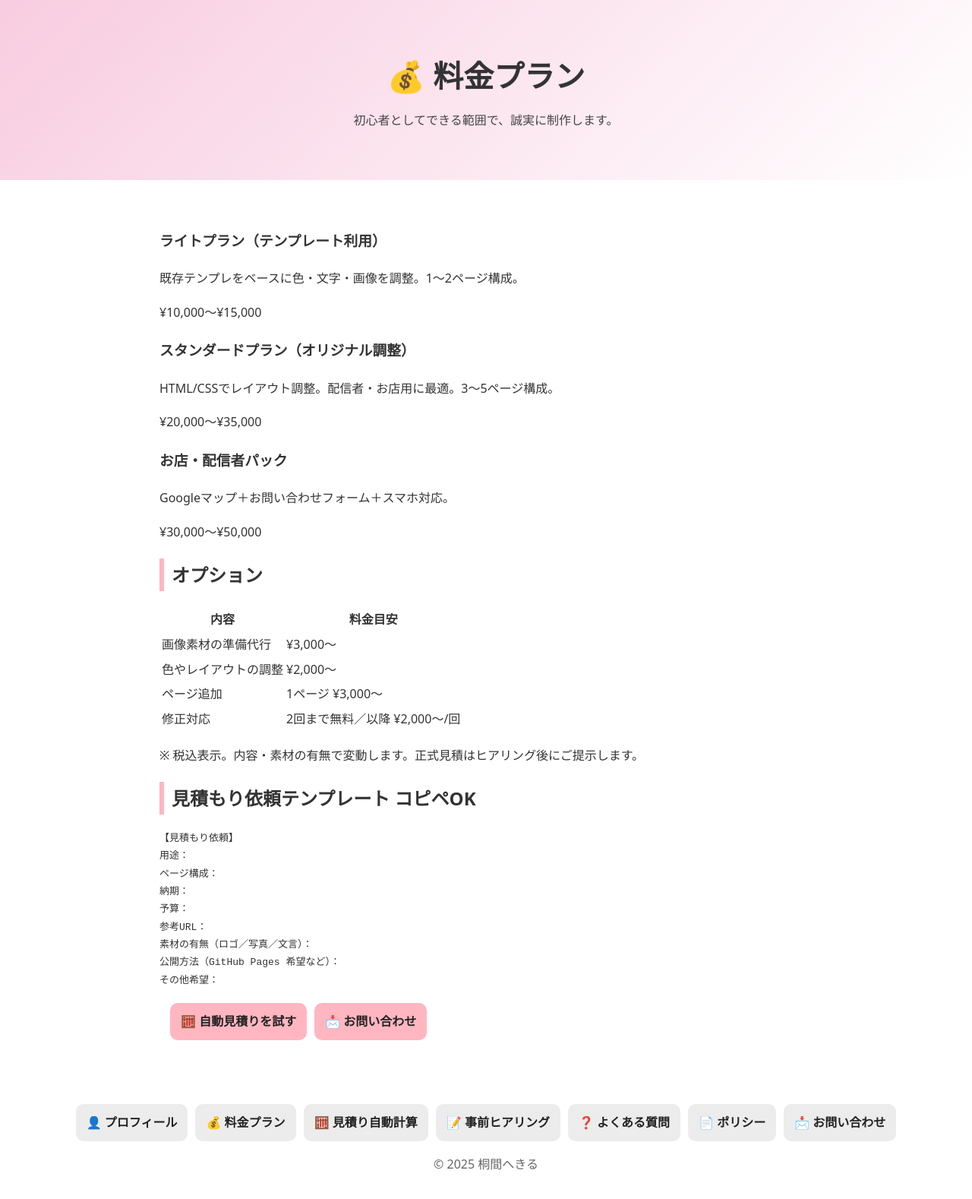
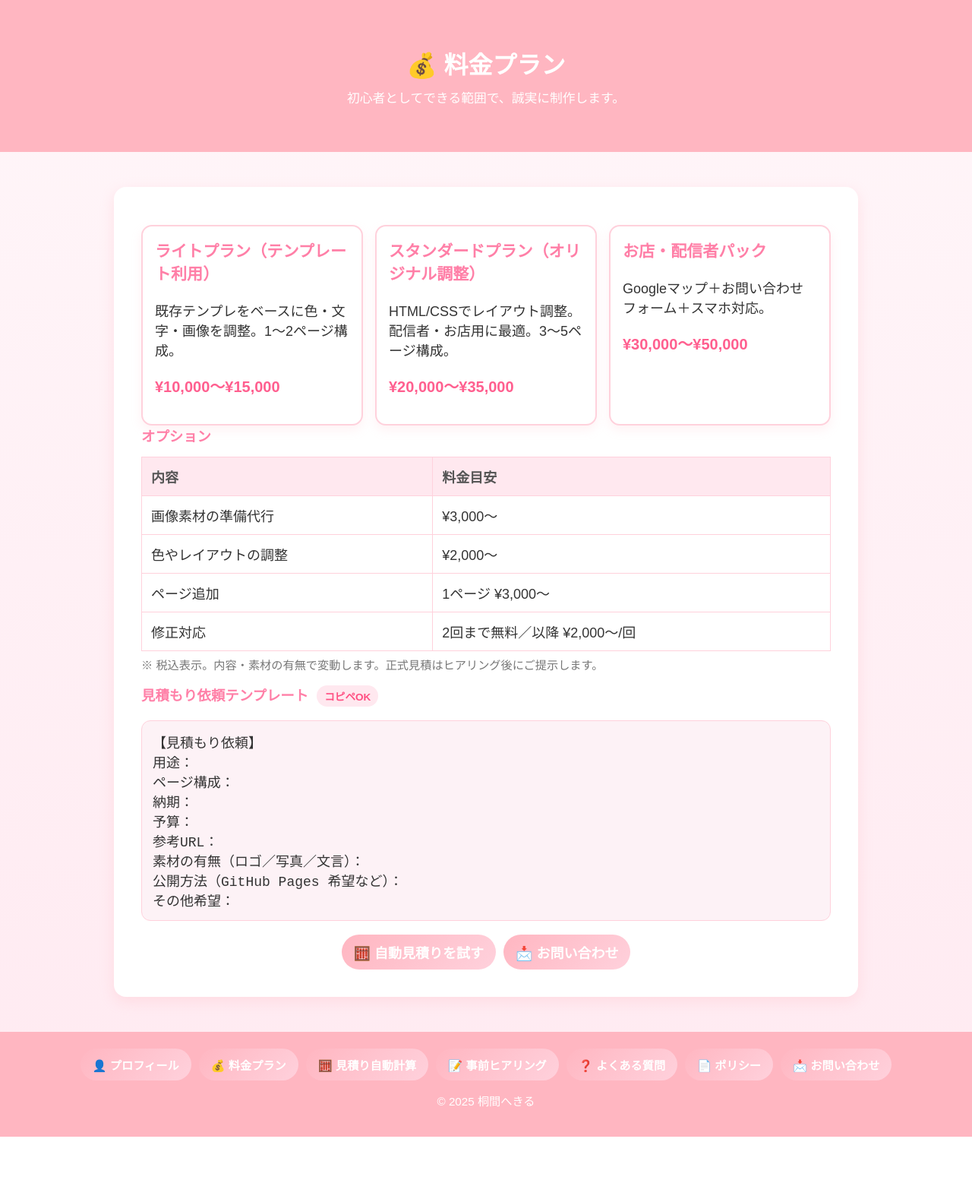
Before and after one commit to happyojyou-jpg/hekiru-portfolio, a plain HTML site: page price.html in a window 1280 px wide. Shown: the whole page at 76% size. After the commit the page ends 1496 px from the top, so only its background shows below. Drawn offline with Linux system fonts and the light colour scheme; a web font is replaced by a local one.

Commit message:
Add files via upload

```diff
--- a/style.css
+++ b/style.css
@@ -1,29 +1,52 @@
-:root{
-  --brand:#f8cce0; --brand-accent:#ffb6c1; --ink:#333; --bg:#fff;
-}
-*{box-sizing:border-box} html,body{margin:0;padding:0}
-body{font-family:"Zen Maru Gothic","Noto Sans JP","Hiragino Kaku Gothic ProN",system-ui,Segoe UI,Roboto,Arial,sans-serif;color:var(--ink);background:var(--bg);line-height:1.8}
-header{text-align:center;padding:64px 20px;background:linear-gradient(135deg,var(--brand),#fff)}
-header h1{margin:0 0 8px;font-size:clamp(24px,4vw,40px)}
-header p{margin:0;opacity:.9}
-.gallery{display:grid;grid-template-columns:repeat(auto-fit,minmax(260px,1fr));gap:20px;padding:24px;max-width:1100px;margin:40px auto}
-.card{background:#fff;border-radius:14px;overflow:hidden;box-shadow:0 6px 18px rgba(0,0,0,.06)}
-.card .thumb{display:block;width:100%;aspect-ratio:16/9;object-fit:cover}
-.card h2{font-size:18px;margin:12px 14px}
-.buttons{display:flex;gap:10px;padding:0 14px 16px 14px;flex-wrap:wrap}
-.btn{display:inline-block;padding:10px 14px;border-radius:10px;text-decoration:none;font-weight:700;background:var(--brand-accent);color:#222}
-.btn.demo{background:#a0c4ff}
-.btn.plain{background:#e0e0e0}
-footer{padding:24px 16px;text-align:center;color:#666}
-footer .links{display:flex;gap:10px;justify-content:center;flex-wrap:wrap;margin-bottom:10px}
-footer .btn{background:#ececec}
-main{padding:24px}
-.gallery {
-  max-width: 100%;
-  margin: 40px auto;
-  padding: 0 20px;
-}
-.template-detail{max-width:950px;margin:40px auto;background:#fff;border-radius:14px;padding:20px;box-shadow:0 6px 18px rgba(0,0,0,.06)}
-.preview{width:100%;display:block;border-radius:12px;margin-bottom:12px}
-.detail{max-width:900px;margin:24px auto;background:#ffffffcc;padding:20px;border-radius:12px}
-h2{border-left:6px solid var(--brand-accent);padding-left:10px}
+
+@import url('https://fonts.googleapis.com/css2?family=Zen+Maru+Gothic:wght@400;700&display=swap');
+:root{--pink-1:#fff6f9;--pink-2:#ffeaf1;--brand:#ffb6c1;--brand-2:#ffd1dc;--brand-3:#ff8fa3;--text:#333;}
+*{box-sizing:border-box}
+body{font-size: 18px;font-family:"Zen Maru Gothic","Noto Sans JP",sans-serif;background:linear-gradient(180deg,var(--pink-1),var(--pink-2));color:var(--text);margin:0;text-align:center}
+a{color:#ff4f82}
+header{background-color:var(--brand);color:#fff;padding:60px 20px}
+header h1{margin:0;font-size:2rem}
+header p{margin:10px 0 0;font-size:1.05rem}
+main{padding:0 16px}
+.gallery{display:flex;flex-wrap:wrap;justify-content:center;gap:30px;padding:40px 0}
+.card{background:#fff;border-radius:16px;box-shadow:0 6px 18px rgba(255,182,193,.3);width:320px;padding:20px;transition:transform .3s}
+.card:hover{transform:translateY(-6px)}
+.thumb{width:100%;height:180px;object-fit:cover;border-radius:12px;background:#ffe6ed}
+h2{font-size:1.15rem;color:#ff7fa7;margin-top:14px}
+.buttons{display:flex;flex-wrap:wrap;justify-content:center;gap:10px;margin-top:14px}
+.btn{display:inline-block;padding:10px 16px;border-radius:999px;text-decoration:none;color:#fff;font-weight:700;background:linear-gradient(135deg,var(--brand),var(--brand-2));transition:.25s opacity}
+.btn:hover{opacity:.88}
+.btn.download{background:linear-gradient(135deg,var(--brand-3),var(--brand))}
+.btn.demo{background:linear-gradient(135deg,#a0e0ff,#7acbff)}
+footer{background:var(--brand);color:#fff;padding:22px;margin-top:40px;font-size:.95rem}
+footer .links{display:flex;gap:10px;justify-content:center;margin-bottom:8px;flex-wrap:wrap}
+section.detail{max-width:980px;margin:46px auto;background:#fff;padding:36px;border-radius:16px;box-shadow:0 6px 18px rgba(255,182,193,.3);text-align:left}
+section.detail h2{color:#ff7fa7;margin-top:0}
+section.detail ul{padding-left:1.2rem}
+section.detail ol{padding-left:1.2rem}
+.preview{width:100%;border-radius:12px;margin:16px 0;box-shadow:0 4px 14px rgba(0,0,0,.08)}
+.table{width:100%;border-collapse:collapse;margin-top:14px}
+.table th,.table td{border:1px solid #ffd1dc;padding:12px;vertical-align:top}
+.table th{background:#ffe8ef;color:#555}
+.note{color:#777;font-size:.95rem;margin-top:6px}
+.price-cards{display:grid;grid-template-columns:repeat(auto-fit,minmax(240px,1fr));gap:16px;margin-top:14px}
+.price-card{background:#fff;border:2px solid #ffd1dc;border-radius:14px;padding:16px;box-shadow:0 6px 14px rgba(255,182,193,.18)}
+.price-card h3{margin-top:0;color:#ff7fa7}
+.price{font-size:1.25rem;font-weight:700;color:#ff5f8f}
+small.mute{color:#888}
+pre.copy{background:#fdf2f6;border:1px solid #ffd1dc;border-radius:12px;padding:14px;overflow:auto;white-space:pre-wrap}
+.badge{display:inline-block;background:#ffe8ef;color:#ff4f82;border-radius:999px;padding:4px 10px;font-weight:700;font-size:.85rem;margin-left:6px}
+.list-grid{display:grid;grid-template-columns:repeat(auto-fit,minmax(260px,1fr));gap:14px}
+blockquote{background:#fff6fa;border-left:4px solid #ff9bb3;margin:0;padding:10px 14px;border-radius:8px}
+/* Before/After slider */
+.compare{position:relative;max-width:980px;margin:16px auto;border-radius:12px;overflow:hidden;box-shadow:0 6px 18px rgba(0,0,0,.1)}
+.compare img{display:block;width:100%}
+.compare .after{position:absolute;inset:0;overflow:hidden}
+.compare .after img{position:absolute;inset:0;width:100%}
+.compare input[type=range]{position:absolute;left:0;right:0;bottom:10px;margin:auto;width:60%}
+.compare .handle{position:absolute;top:0;bottom:0;left:50%;width:2px;background:#fff;box-shadow:0 0 0 2px rgba(0,0,0,.1)}
+/* forms */
+label{display:block;margin:.4rem 0 .2rem}
+input[type=text],input[type=number],input[type=email],textarea,select{width:100%;padding:10px;border:1px solid #ffd1dc;border-radius:10px}
+.form-row{display:grid;grid-template-columns:1fr 1fr;gap:12px}
+@media (max-width:680px){.form-row{grid-template-columns:1fr}header{padding:38px 14px}}
```
